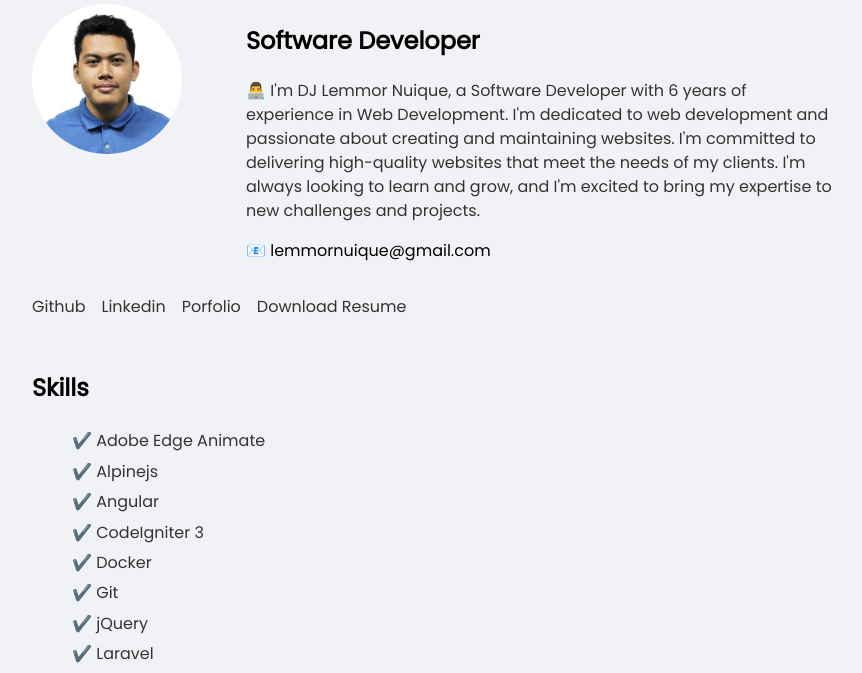
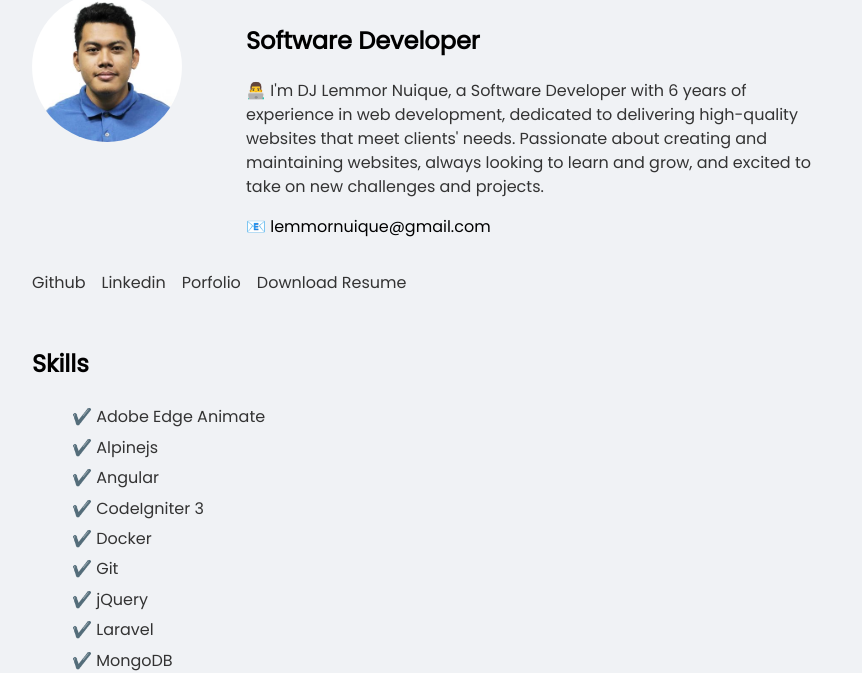
Before and after one commit to djlemmor/resume-website, a plain HTML site: page index.html in a window 1280 px wide. Shown: the part 129-802 px from the top of the page, without its empty margins (208-1070 px from the left). Drawn offline with Linux system fonts and the light colour scheme.

Commit message:
Update About Me section and Resume file

```diff
--- a/index.html
+++ b/index.html
@@ -17,10 +17,9 @@
         <h1 id="user-name">DJ Lemmor Nuique</h1>
         <h2>Software Developer</h2>
         <p id="bio">
-          👨‍💻 I'm DJ Lemmor Nuique, a Software Developer with 6 years of experience in Web Development. I'm dedicated
-          to web development and passionate about creating and maintaining websites. I'm committed to delivering
-          high-quality websites that meet the needs of my clients. I'm always looking to learn and grow, and I'm excited
-          to bring my expertise to new challenges and projects.
+          👨‍💻 I'm DJ Lemmor Nuique, a Software Developer with 6 years of experience in web development, dedicated to
+          delivering high-quality websites that meet clients' needs. Passionate about creating and maintaining websites,
+          always looking to learn and grow, and excited to take on new challenges and projects.
         </p>
         <a id="email" href="mailto:lemmornuique@gmail.com">📧 lemmornuique@gmail.com</a>
       </div>
```
Also changed, not shown: 1 other file.
